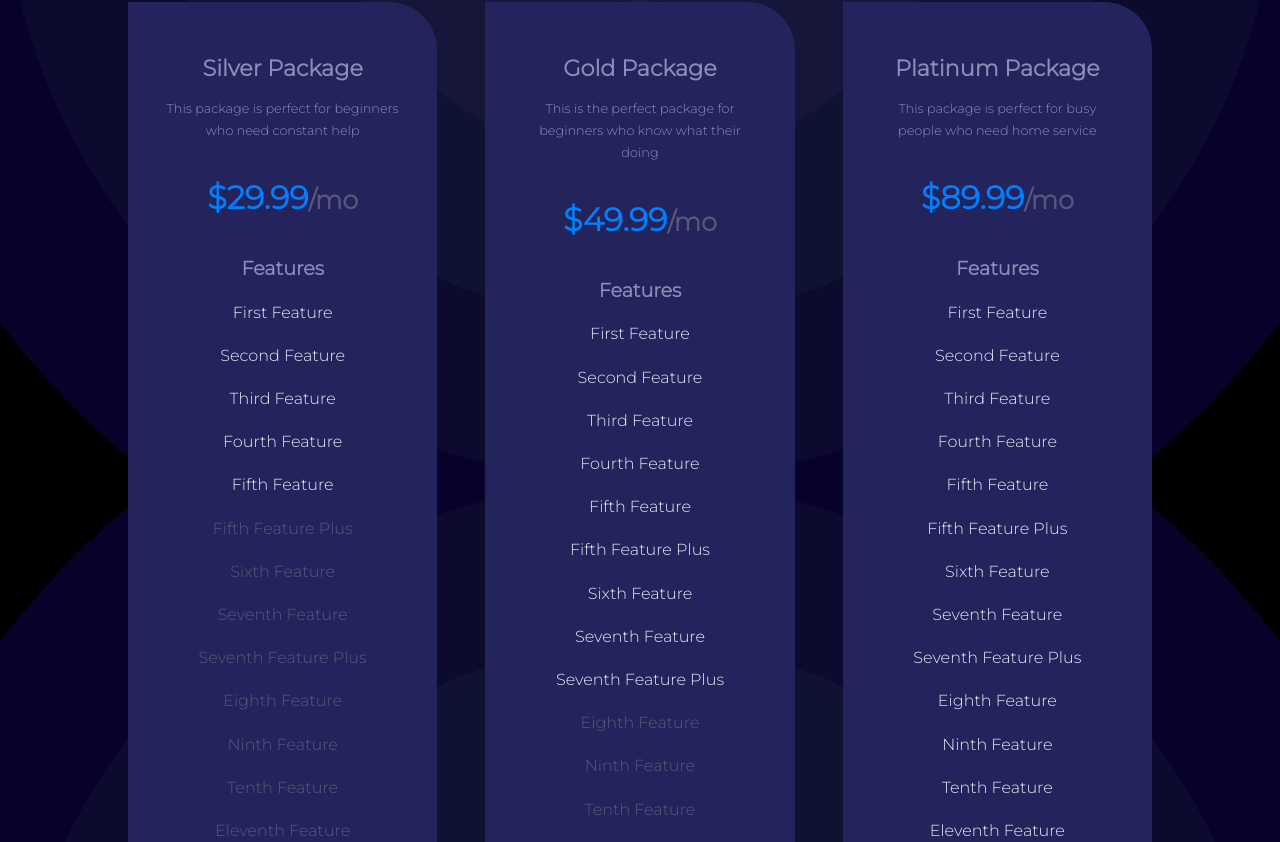
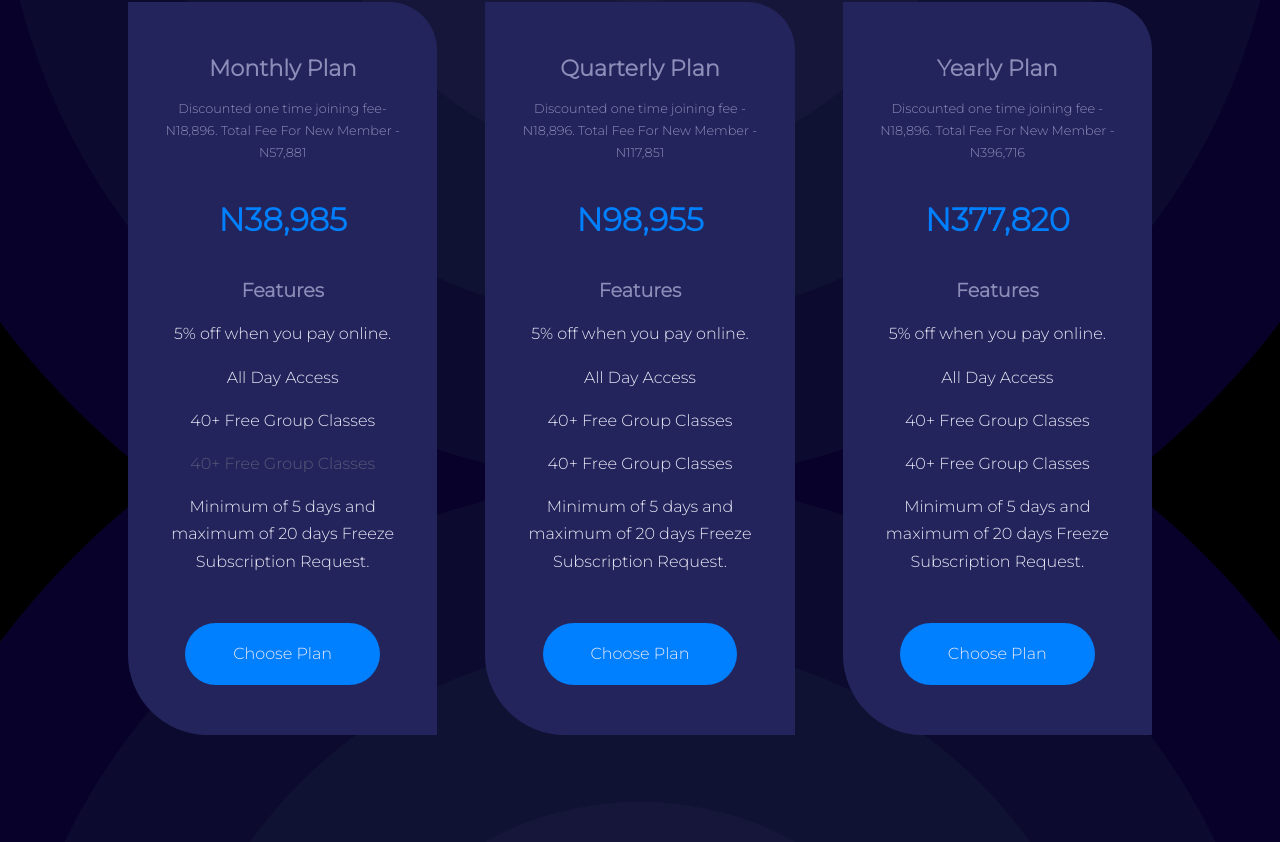
Before and after one commit to Noble-247/xplorers-gym, a Next.js app: page /plans in a window 1280 px wide. Shown: the part 558-1400 px from the top of the page. Built offline with nearby package versions, Linux system fonts and the light colour scheme.

Commit message:
Updated the Plans page with meaning contents

```diff
--- a/app/data.tsx
+++ b/app/data.tsx
@@ -65,67 +65,83 @@ export const GalleryImages: GalleryImages[] = [
 export const plans: Plans[] = [
   {
     id: 1,
-    name: "Silver Package",
-    description: "This package is perfect for beginners who need constant help",
-    price: 29.99,
+    name: "Monthly Plan",
+    description:
+      "Discounted one time joining fee- N18,896. Total Fee For New Member - N57,881",
+    price: "N38,985",
     features: [
-      { id: 1, feature: "First Feature", available: true },
-      { id: 2, feature: "Second Feature", available: true },
-      { id: 3, feature: "Third Feature", available: true },
-      { id: 4, feature: "Fourth Feature", available: true },
-      { id: 5, feature: "Fifth Feature", available: true },
-      { id: 6, feature: "Fifth Feature Plus", available: false },
+      { id: 1, feature: " 5% off when you pay online.", available: true },
+      { id: 2, feature: "All Day Access", available: true },
+      { id: 3, feature: "40+ Free Group Classes", available: true },
+      { id: 4, feature: "40+ Free Group Classes", available: false },
+      {
+        id: 5,
+        feature:
+          "Minimum of 5 days and maximum of 20 days Freeze Subscription Request.",
+        available: true,
+      },
+      /* { id: 6, feature: "Fifth Feature Plus", available: false },
       { id: 7, feature: "Sixth Feature", available: false },
       { id: 8, feature: "Seventh Feature", available: false },
       { id: 9, feature: "Seventh Feature Plus", available: false },
       { id: 10, feature: "Eighth Feature", available: false },
       { id: 11, feature: "Ninth Feature", available: false },
       { id: 12, feature: "Tenth Feature", available: false },
-      { id: 13, feature: "Eleventh Feature", available: false },
+      { id: 13, feature: "Eleventh Feature", available: false }, */
     ],
   },
   {
     id: 2,
-    name: "Gold Package",
+    name: "Quarterly Plan",
     description:
-      "This is the perfect package for beginners who know what their doing",
-    price: 49.99,
+      "Discounted one time joining fee - N18,896. Total Fee For New Member - N117,851",
+    price: "N98,955",
     features: [
-      { id: 1, feature: "First Feature", available: true },
-      { id: 2, feature: "Second Feature", available: true },
-      { id: 3, feature: "Third Feature", available: true },
-      { id: 4, feature: "Fourth Feature", available: true },
-      { id: 5, feature: "Fifth Feature", available: true },
-      { id: 6, feature: "Fifth Feature Plus", available: true },
+      { id: 1, feature: " 5% off when you pay online.", available: true },
+      { id: 2, feature: "All Day Access", available: true },
+      { id: 3, feature: "40+ Free Group Classes", available: true },
+      { id: 4, feature: "40+ Free Group Classes", available: true },
+      {
+        id: 5,
+        feature:
+          "Minimum of 5 days and maximum of 20 days Freeze Subscription Request.",
+        available: true,
+      },
+      /*  { id: 6, feature: "Fifth Feature Plus", available: true },
       { id: 7, feature: "Sixth Feature", available: true },
       { id: 8, feature: "Seventh Feature", available: true },
       { id: 9, feature: "Seventh Feature Plus", available: true },
       { id: 10, feature: "Eighth Feature", available: false },
       { id: 11, feature: "Ninth Feature", available: false },
       { id: 12, feature: "Tenth Feature", available: false },
-      { id: 13, feature: "Eleventh Feature", available: false },
+      { id: 13, feature: "Eleventh Feature", available: false }, */
     ],
   },
   {
     id: 3,
-    name: "Platinum Package",
+    name: "Yearly Plan",
     description:
-      "This package is perfect for busy people who need home service",
-    price: 89.99,
+      "Discounted one time joining fee - N18,896. Total Fee For New Member - N396,716",
+    price: "N377,820",
     features: [
-      { id: 1, feature: "First Feature", available: true },
-      { id: 2, feature: "Second Feature", available: true },
-      { id: 3, feature: "Third Feature", available: true },
-      { id: 4, feature: "Fourth Feature", available: true },
-      { id: 5, feature: "Fifth Feature", available: true },
-      { id: 6, feature: "Fifth Feature Plus", available: true },
+      { id: 1, feature: " 5% off when you pay online.", available: true },
+      { id: 2, feature: "All Day Access", available: true },
+      { id: 3, feature: "40+ Free Group Classes", available: true },
+      { id: 4, feature: "40+ Free Group Classes", available: true },
+      {
+        id: 5,
+        feature:
+          "Minimum of 5 days and maximum of 20 days Freeze Subscription Request.",
+        available: true,
+      },
+      /*  { id: 6, feature: "Fifth Feature Plus", available: true },
       { id: 7, feature: "Sixth Feature", available: true },
       { id: 8, feature: "Seventh Feature", available: true },
       { id: 9, feature: "Seventh Feature Plus", available: true },
       { id: 10, feature: "Eighth Feature", available: true },
       { id: 11, feature: "Ninth Feature", available: true },
       { id: 12, feature: "Tenth Feature", available: true },
-      { id: 13, feature: "Eleventh Feature", available: true },
+      { id: 13, feature: "Eleventh Feature", available: true }, */
     ],
   },
 ];
--- a/app/plans/page.tsx
+++ b/app/plans/page.tsx
@@ -13,8 +13,10 @@ export default function Plans() {
   return (
     <Fragment>
       <Header title='Membership Plans' image={"/img/header_bg_4.jpg"}>
-        Lorem ipsum dolor sit amet consectetur, adipisicing elit. Consequuntur
-        laboriosam, maxime dolorem voluptates illo adipisci?
+        Find the membership plan that fits your busy schedule. Whether you’re
+        looking for flexible day access, monthly plans, or family packages,
+        we’ve got options for every budget. No matter your choice, you’re one
+        step closer to a healthier you.
       </Header>
       <section className='mt-[10rem]'>
         <div className='website_container grid grid-cols-[1fr] gap-[1rem] md:grid-cols-[1fr_1fr] md:gap-[2rem] lg:grid-cols-[repeat(3,_1fr)] lg:gap-[3rem]'>
@@ -24,10 +26,10 @@ export default function Plans() {
                 {plan.name}
               </h3>
               <small className='mb-[2rem] block'>{plan.description}</small>
-              <h1 className='text-sm-heading-1 lg:text-lg-heading-1 xl:text-xl-heading-1 text-primary inline'>{`$${plan.price}`}</h1>
-              <h2 className='ext-sm-heading-2 lg:text-lg-heading-2 xl:text-xl-heading-2 inline text-gray-400'>
+              <h1 className='text-sm-heading-1 lg:text-lg-heading-1 xl:text-xl-heading-1 text-primary inline'>{`${plan.price}`}</h1>
+              {/* <h2 className='ext-sm-heading-2 lg:text-lg-heading-2 xl:text-xl-heading-2 inline text-gray-400'>
                 /mo
-              </h2>
+              </h2> */}
               <h4 className='ext-sm-heading-4 lg:text-lg-heading-4 xl:text-xl-heading-4 mt-[2rem]'>
                 Features
               </h4>
--- a/types.d.ts
+++ b/types.d.ts
@@ -44,7 +44,7 @@ type Plans = {
   id: number;
   name: string;
   description: string;
-  price: number;
+  price: string;
   features: Features[];
 };
 
```
